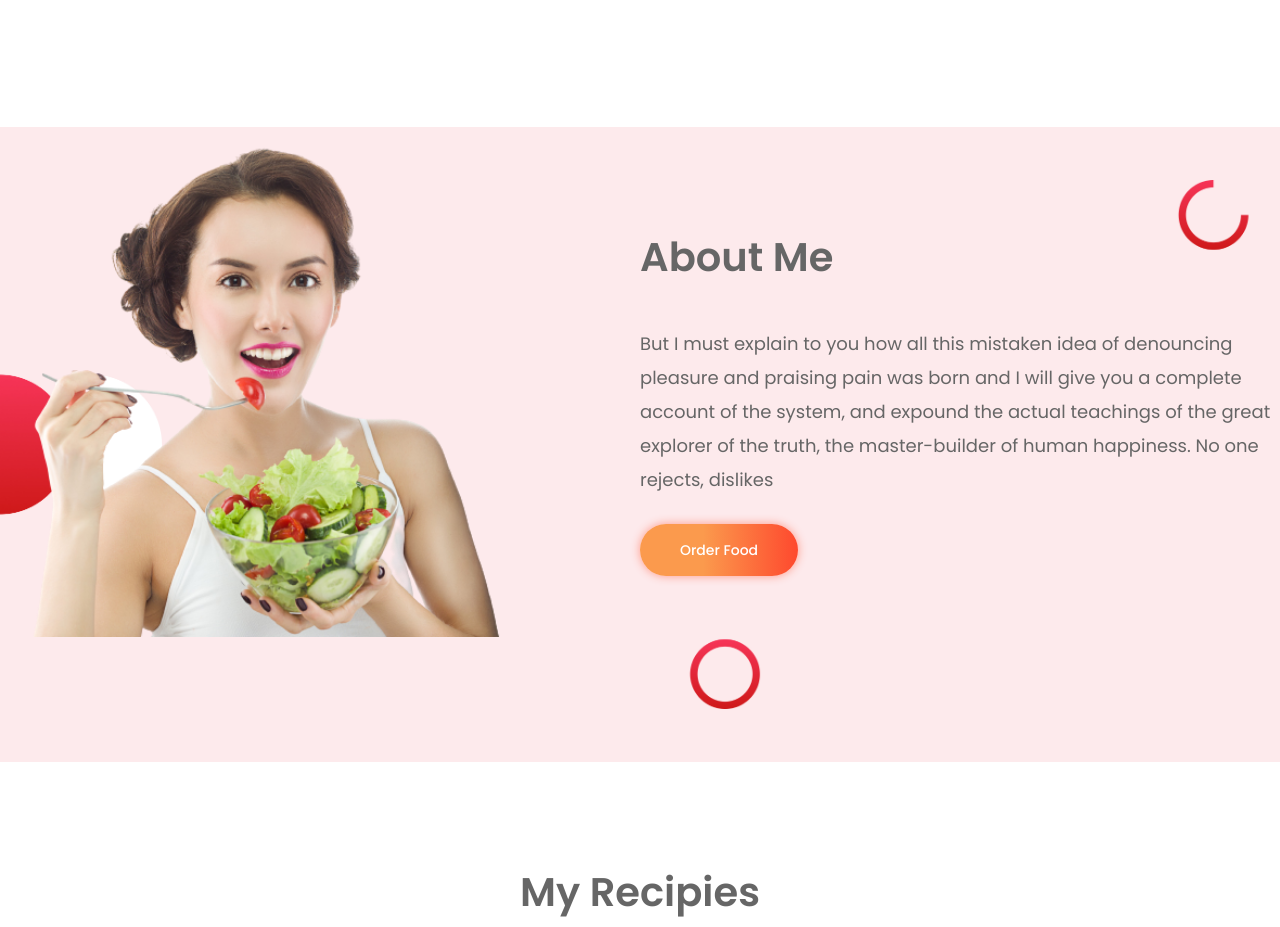
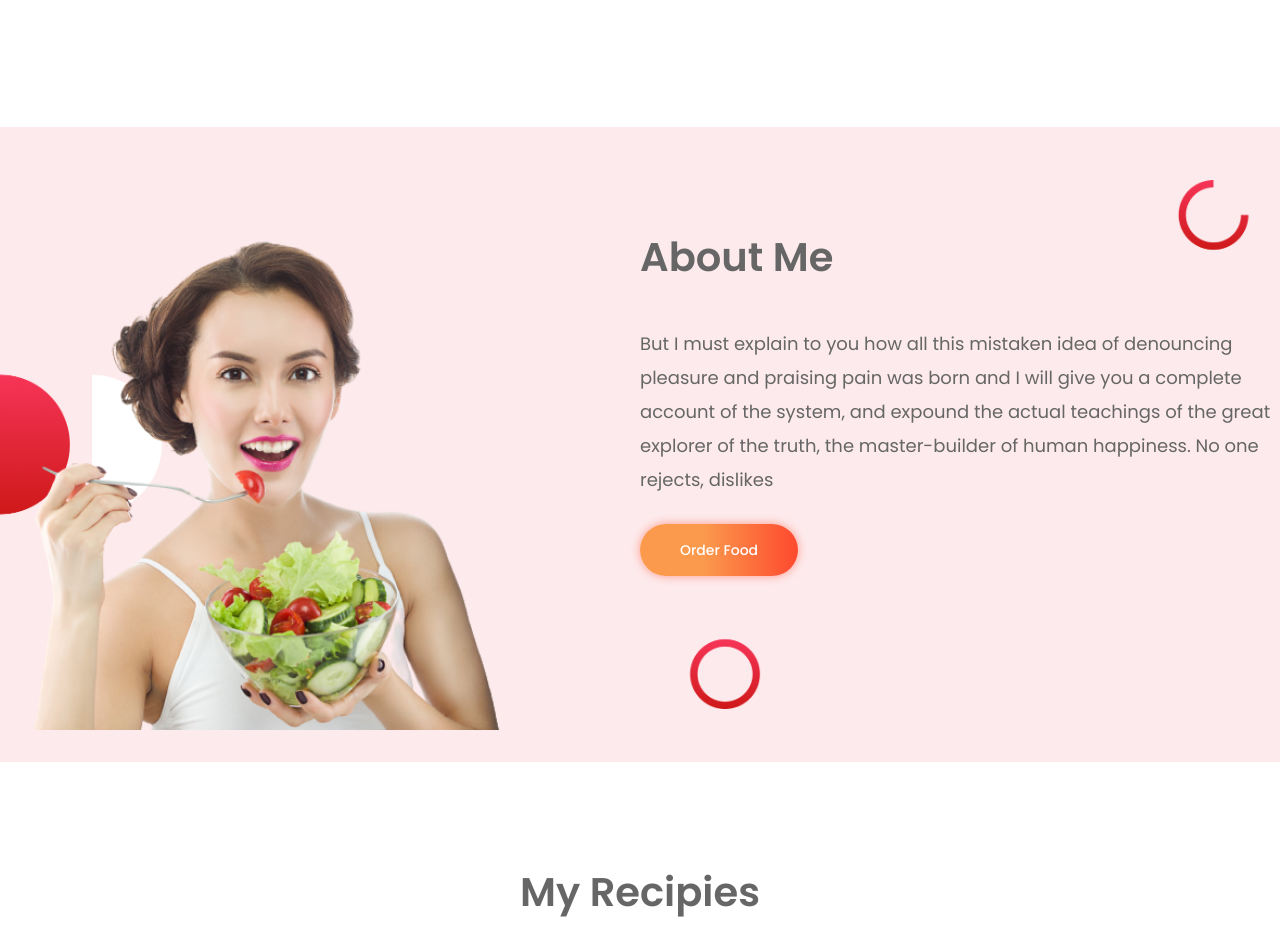
Before and after one commit to hamunna/portfolio-milestone-assignment, a plain HTML site: page index.html in a window 1280 px wide. Shown: the part 641-1568 px from the top of the page. Drawn offline with Linux system fonts and the light colour scheme.

Commit message:
About Image Position Edited

```diff
--- a/style.css
+++ b/style.css
@@ -158,6 +158,7 @@ nav ul li a:hover {
 
 #about-img img{
     width: 90%;
+    margin-top: 93px;
 }
 
 /* About Part END here... */
```
Also changed, not shown: images/about-male.png (added).
